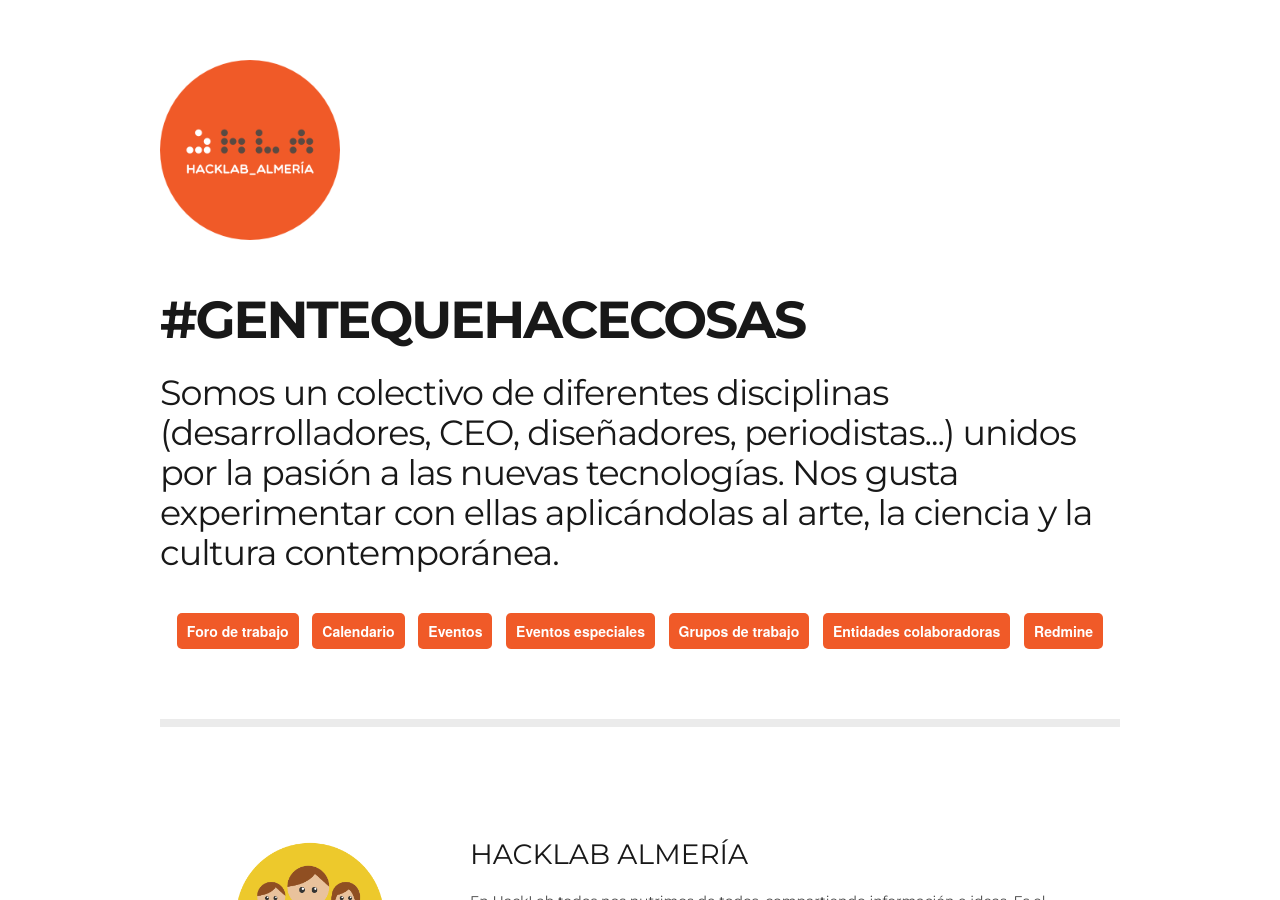
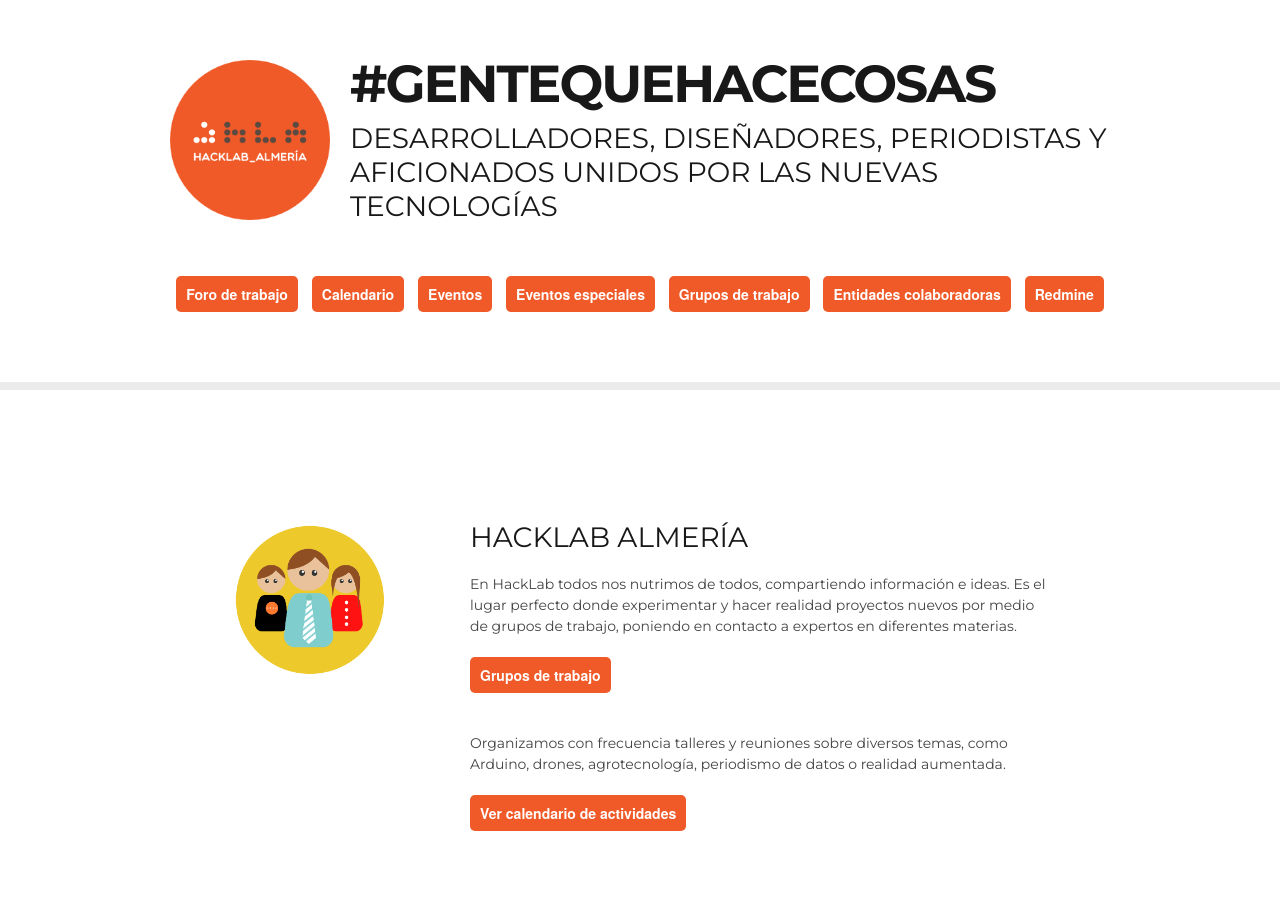
Before and after one commit to HackLab-Almeria/hacklab-almeria.github.io, a Jekyll site: the page built from index.md, in a window 1280 px wide and 900 px high. Built offline with Jekyll 4.4.1, drawn with Linux system fonts in a browser that asks for light colours; comment, search, counter and statistics services are not loaded.

Commit message:
Compactada la cabecera

```diff
--- a/_layouts/portada.html
+++ b/_layouts/portada.html
@@ -54,11 +54,18 @@
   <body>
         <div class="container">
             <header>
+                <div class="three columns">
                     <img src="{{ site.url }}/recursos/logo-225x225.png" alt="hacklab_almería" class="logo" />
+                </div>
+                <div class="thirteen columns">
                     <h1>#GenteQueHaceCosas</h1>
-        <h2>Somos un colectivo de diferentes disciplinas (desarrolladores, CEO, diseñadores, periodistas...) unidos por la pasión a las nuevas tecnologías. Nos gusta experimentar con ellas aplicándolas al arte, la ciencia y la cultura contemporánea.</h2>
+                    <h3>Desarrolladores, diseñadores, periodistas y aficionados unidos por las nuevas tecnologías</h3>
+                </div>
             </header>
+        </div>
 
+
+      <div class="row">
           <ul class="horizontal">
             <li><a href="http://discourse.hacklabalmeria.bitnamiapp.com/" class="button">Foro de trabajo</a></li>
             <li><a href="{{ site.url }}/calendario" class="button">Calendario</a></li>
```
Lines whose indentation alone changed are shown as unchanged.
